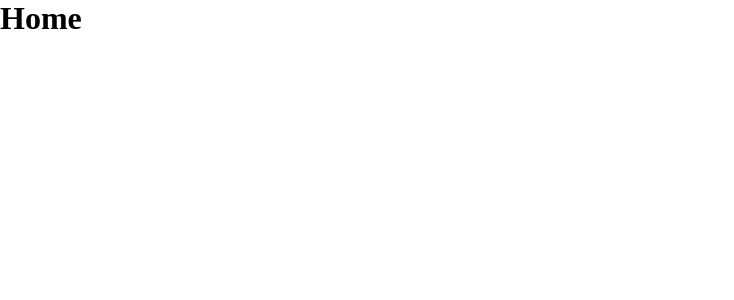
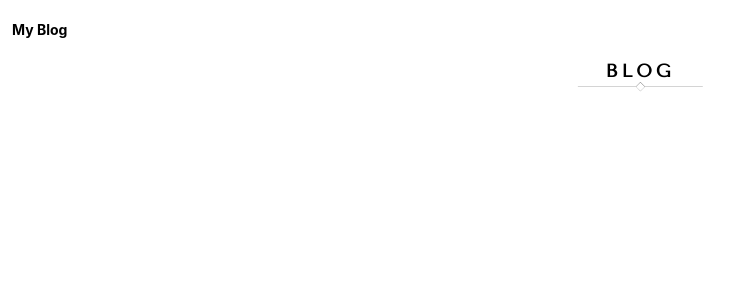
Before and after one commit to derickcjesus/my-blog, a React (Vite) app: page / in a window 1280 px wide. Shown: the top 300 px of the page, without its empty margins (0-734 px from the left). Built offline with nearby package versions, Linux system fonts and the light colour scheme.

Commit message:
adicionando o nome BLOG

```diff
--- a/index.html
+++ b/index.html
@@ -3,6 +3,9 @@
   <head>
     <meta charset="UTF-8" />
     <meta name="viewport" content="width=device-width, initial-scale=1.0" />
+    <link rel="preconnect" href="https://fonts.googleapis.com">
+    <link rel="preconnect" href="https://fonts.gstatic.com" crossorigin>
+    <link href="https://fonts.googleapis.com/css2?family=Tenor+Sans&display=swap" rel="stylesheet">
     <title>My Blog</title>
   </head>
   <body>
--- a/src/App.jsx
+++ b/src/App.jsx
@@ -1,10 +1,15 @@
-import Routes from "./routes"
+import Routes from "./routes";
 
 import "./App.css";
+import MyBlogName from './components/MyBlogName';
 
 function App() {
-
-  return <Routes />;
+  return (
+    <>
+      <MyBlogName />
+      <Routes />
+    </>
+  );
 }
 
-export default App
+export default App;
--- /dev/null
+++ b/src/components/MyBlogName/index.jsx
@@ -0,0 +1,9 @@
+import "./styles.css";
+
+function MyBlogName() {
+    return (
+        <h1 className="my-blog-name">My Blog</h1>
+    );
+}
+
+export default MyBlogName;
--- /dev/null
+++ b/src/components/MyBlogName/styles.css
@@ -0,0 +1,5 @@
+.my-blog-name {
+    font-size: 0.875em;
+    font-family: 'Inter', sans-serif;
+    margin: 21px 12px 22px;
+}
--- a/src/pages/Home/index.jsx
+++ b/src/pages/Home/index.jsx
@@ -1,7 +1,12 @@
-import React from "react";
+import "./styles.css"
 
 function Home() {
-    return <h1>Home</h1>
+    return (
+        <div>
+            <h1 className="blog-name">BLOG</h1>
+            <img src="blog-name.svg"/>
+        </div>
+    );
 }
 
 export default Home;
--- /dev/null
+++ b/src/pages/Home/styles.css
@@ -0,0 +1,12 @@
+div .blog-name {
+    font-family: 'Tenor Sans', sans-serif;
+    font-size: 1.125em;
+    letter-spacing: 4px;
+    text-align: center;
+}
+
+div img {
+    display: block;
+    margin-left: auto;
+    margin-right: auto;
+}
```
Also changed, not shown: public/blog-name.svg (added).
